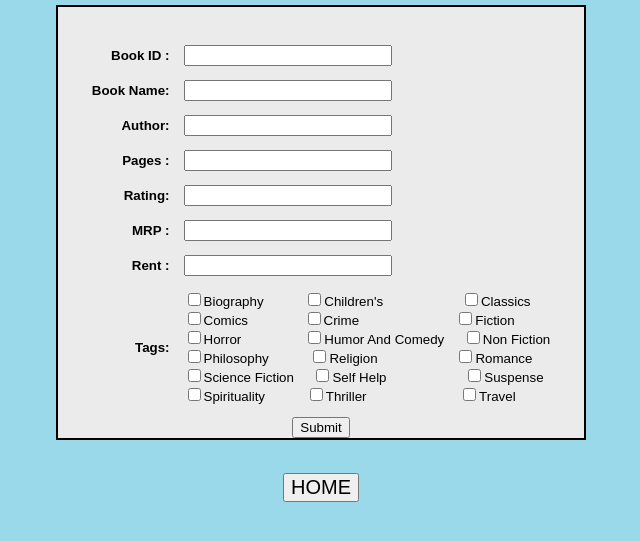
After one commit to Readers-Junction/website, a PHP site: page /entryPage.html in a window 1280 px wide. The commit adds this page. Shown: the top 541 px of the page, without its empty margins (327-967 px from the left). Run offline with PHP 8.4, Linux system fonts and the light colour scheme.

Commit message:
Added Data Entry Page

```diff
--- /dev/null
+++ b/entry.css
@@ -0,0 +1,32 @@
+
+#maindiv{
+    margin: 0 auto ;
+    margin: 25px auto 0 auto ;
+}
+
+
+body
+{
+	width: 100%;
+    font-size: 12pt;
+    color: #00000F;
+    font-family: "Arial", sans-serif,Tahoma,Verdana;
+	background-image:url(images/background.JPG);
+}
+
+tr
+{
+    FONT-SIZE: 10pt;
+    COLOR: #003366;
+    FONT-FAMILY: "Arial", sans-serif,Tahoma,Verdana
+}
+
+td
+{
+    color: black;
+}
+#form1 {
+    background-color: #ebebeb;
+    margin: -20px 29.28% 15px 29.28%;
+    border: 2px solid black ;
+}
--- /dev/null
+++ b/entryPage.html
@@ -0,0 +1,81 @@
+<!DOCTYPE html PUBLIC "-//W3C//DTD XHTML 1.0 Transitional//EN" "http://www.w3.org/TR/xhtml1/DTD/xhtml1-transitional.dtd">
+<html xmlns="http://www.w3.org/1999/xhtml">
+<head>
+	<title>Entry Page</title>
+	<link rel="stylesheet" type="text/css" href="entry.css" />
+	<link rel="javascript" type="text/javascript" href="js/submission_validation.js" />
+	<script src="js/submission_validation.js"></script>
+</head>
+<body>
+	<div id="maindiv">
+		<form id= "form1" method="POST" style="text-align:center;" action="process.php">
+			<table style = "text-align:center ; margin : 25px auto 0 auto ;" cellspacing = "12px">
+			<p><span id="errorMessage" style="font-size:25px ; color: red ; font-weight: bold"></span></p>
+				<tr>
+					<td align="right"><b>Book ID : </b></td>
+					<td align="left"><input id="bookid" type = "number" name="bookid" style="width:200px"/></td>
+				</tr>
+
+				<tr>
+					<td align="right"><b>Book Name: </b></td>
+					<td align="left"><input id="name" type = "text" name="name" style="width:200px"/></td>
+				</tr>
+				<tr>
+					<td align="right"><b>Author: </b></td>
+					<td align="left"><input type="text" name="author" id="author" style="width:200px ;"/> </td>
+				</tr>
+				<tr>
+					<td align="right"><b>Pages : </b></td>
+					<td align="left"><input type="number" name="pages" id="pages" style="width:200px ;"/> </td>
+				</tr>
+				<tr>
+					<td align="right"><b>Rating: </b></td>
+					<td align="left"><input type="number" step="any" name="rating" id="rating" style="width:200px ;"/> </td>
+				</tr>
+				<tr>
+					<td align="right"><b>MRP : </b></td>
+					<td align="left"><input id="mrp" type = "number" name="mrp" style="width:200px"/></td>
+				</tr>
+				<tr>
+					<td align="right"><b>Rent : </b></td>
+					<td align="left"><input id="rent" type = "number" name="rent" style="width:200px"/></td>
+				</tr>
+				<tr>
+				<td align = "right">
+				<b> Tags: </b>
+				</td>
+				<td align="left">
+					<input type="checkbox" name="tags[]" value="biogbooks">Biography &nbsp &nbsp &nbsp &nbsp &nbsp
+					<input type="checkbox" name="tags[]" value="childrenbooks">Children's &nbsp &nbsp &nbsp &nbsp &nbsp &nbsp &nbsp &nbsp &nbsp &nbsp
+					<input type="checkbox" name="tags[]" value="classicbooks">Classics <br>
+					<input type="checkbox" name="tags[]" value="comicbooks">Comics &nbsp &nbsp &nbsp &nbsp &nbsp &nbsp &nbsp
+					<input type="checkbox" name="tags[]" value="crimebooks">Crime &nbsp &nbsp &nbsp &nbsp &nbsp &nbsp &nbsp &nbsp &nbsp &nbsp&nbsp &nbsp &nbsp
+					<input type="checkbox" name="tags[]" value="fictionbooks">Fiction <br>
+					<input type="checkbox" name="tags[]" value="horrorbooks">Horror &nbsp &nbsp &nbsp &nbsp &nbsp &nbsp &nbsp &nbsp
+					<input type="checkbox" name="tags[]" value="humorbooks">Humor And Comedy &nbsp &nbsp
+					<input type="checkbox" name="tags[]" value="nonfictionbooks">Non Fiction <br>
+					<input type="checkbox" name="tags[]" value="philosophybooks">Philosophy &nbsp &nbsp &nbsp &nbsp &nbsp
+					<input type="checkbox" name="tags[]" value="religionbooks">Religion &nbsp &nbsp &nbsp &nbsp &nbsp &nbsp &nbsp &nbsp &nbsp &nbsp
+					<input type="checkbox" name="tags[]" value="romancebooks">Romance <br>
+					<input type="checkbox" name="tags[]" value="sciencefictionbooks">Science Fiction &nbsp &nbsp
+					<input type="checkbox" name="tags[]" value="selfhelpbooks">Self Help &nbsp &nbsp &nbsp &nbsp &nbsp &nbsp &nbsp &nbsp &nbsp &nbsp
+					<input type="checkbox" name="tags[]" value="suspensebooks">Suspense <br>
+					<input type="checkbox" name="tags[]" value="spiritualitybooks">Spirituality &nbsp &nbsp &nbsp &nbsp &nbsp
+					<input type="checkbox" name="tags[]" value="thrillerbooks">Thriller &nbsp &nbsp &nbsp &nbsp &nbsp &nbsp &nbsp &nbsp &nbsp &nbsp &nbsp &nbsp
+					<input type="checkbox" name="tags[]" value="travelbooks">Travel <br>
+			</select>
+				</td>
+				</tr>
+			</table>
+			<input type="submit" name="submit" value="Submit" onSubmit = ""/>
+		</form>
+		<div class="clear"></div>
+	</div>
+	<form method="POST" action="index.html" style="text-align:center ">
+	<br>
+	<input type="submit" style="font-size: 20px; " value="HOME">
+	</form>
+	<!-- <script type="text/javascript" src="fields.js"></script>
+	<link rel="javascript" type="text/javascript" href="fields.js" /><br> -->
+	<link rel="javascript" type="text/javascript" href="submission_validation.js" />
+	<script src="submission_validation.js"></script>
--- /dev/null
+++ b/js/submission_validation.js
@@ -0,0 +1,57 @@
+function prepareEventHandlers()
+{
+	document.getElementById("form1").onsubmit = function()
+	{
+
+		if (document.getElementById("name").value == "" || document.getElementById("name").value == " ")
+		{
+			document.getElementById("errorMessage").innerHTML = "Enter the name of the book";
+			return false;
+		}
+		else
+		{
+			if (document.getElementById("author").value == "" || document.getElementById("age").value == " ")
+			{
+				document.getElementById("errorMessage").innerHTML = "Enter the name of the author";
+				return false;
+			}
+			else
+			{
+				if (document.getElementById("pages").value == "" || document.getElementById("pages").value == " ")
+				{
+					document.getElementById("errorMessage").innerHTML = "Please enter the number of pages";
+					return false;
+				}
+				else
+				{
+					if (document.getElementById("rating").value == "" || document.getElementById("rating").value == " ")
+					{
+						document.getElementById("errorMessage").innerHTML = "Enter the rating";
+						return false;
+					}
+					else
+					{
+						if (document.getElementById("mrp").value == "" || document.getElementById("mrp").value == " ")
+						{
+							document.getElementById("errorMessage").innerHTML = "Enter the MRP";
+							return false;
+						}
+						else
+						{
+							if (document.getElementById("rent").value == "" || document.getElementById("rent").value == " ")
+							{
+								document.getElementById("errorMessage").innerHTML = "Enter the rent";
+								return false;
+							}
+						}
+					}
+				}
+			}
+		}
+	}
+}
+
+window.onload =  function()
+{
+	prepareEventHandlers();
+};
```
Also changed, not shown: index.html (+21 -17 lines), process.php (added, +123 -0 lines), style.css (+6 -6 lines), images/background.jpg (added).
